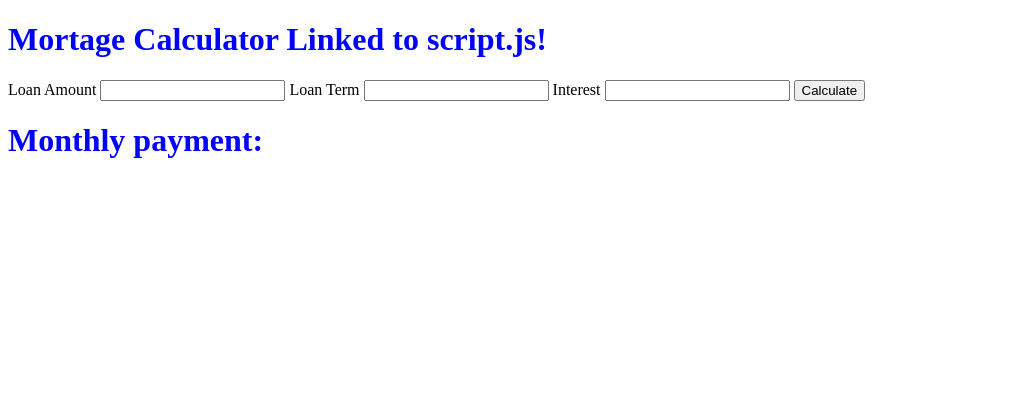
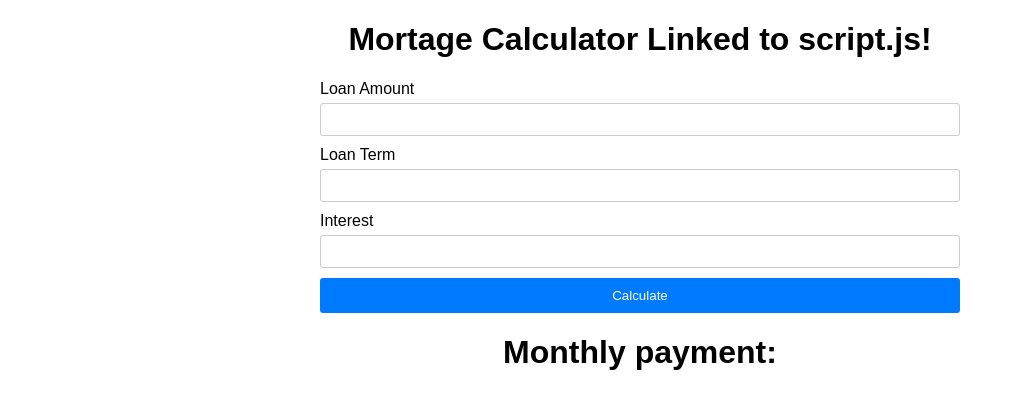
Before and after one commit to maximegobeil/mortgage-calculator, a plain HTML site: page index.html in a window 1280 px wide. Shown: the whole page, without its empty margins (0-1015 px from the left). Drawn offline with Linux system fonts and the light colour scheme.

Commit message:
Update styles.css

```diff
--- a/styles.css
+++ b/styles.css
@@ -1,4 +1,58 @@
+body {
+  font-family: Arial, sans-serif;
+  margin: 0;
+  padding: 0;
+}
+
+.container {
+  max-width: 600px;
+  margin: 20px auto;
+  padding: 20px;
+  border: 1px solid #ccc;
+  border-radius: 5px;
+}
+
 h1 {
-  color: blue;
-  margin: 50x;
+  text-align: center;
 }
+
+form {
+  display: flex;
+  flex-direction: column;
+  max-width: 50vw;
+  margin: auto;
+}
+
+label {
+  margin-bottom: 5px;
+}
+
+input[type="number"] {
+  padding: 8px;
+  margin-bottom: 10px;
+  border: 1px solid #ccc;
+  border-radius: 3px;
+}
+
+button {
+  padding: 10px 20px;
+  background-color: #007bff;
+  color: #fff;
+  border: none;
+  border-radius: 3px;
+  cursor: pointer;
+}
+
+button:hover {
+  background-color: #0056b3;
+}
+
+#monthlyPayment {
+  margin-top: 20px;
+  font-size: 18px;
+  margin: auto;
+}
+
+.center {
+  text-align: center;
+}
```
